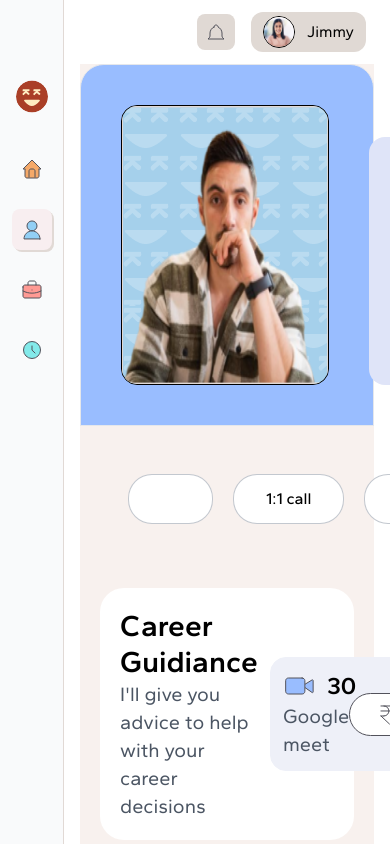
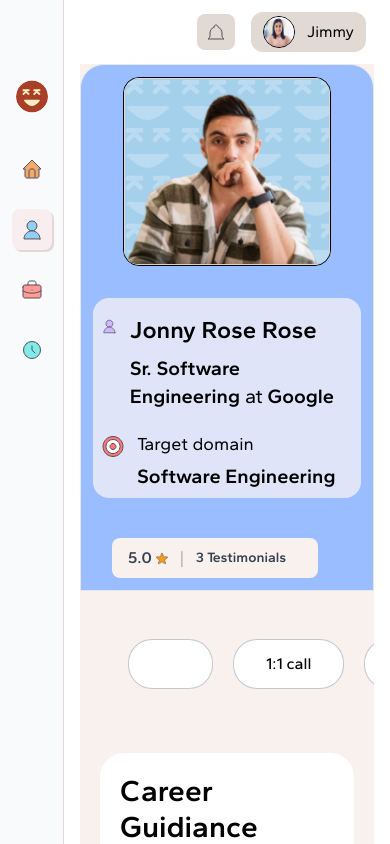
Before and after one commit to Emmykage/konnect-i, a React (Vite) app: page /mentors/1 in a window 390 px wide. Built offline with nearby package versions, Linux system fonts and the light colour scheme.

Commit message:
update responsive

```diff
--- a/src/pages/mentors/mentorUser/MentorUser.tsx
+++ b/src/pages/mentors/mentorUser/MentorUser.tsx
@@ -30,21 +30,21 @@
   return (
     <div className='mentorUser bg-primary-var'>
 
-        <header className='p-10 bg-alt justify-between rounded-tl-3xl rounded-tr-3xl border flex gap-10'>
-            <div className='flex gap-10'>
+        <header className='p-3 md:p-10 bg-alt justify-center items-center md:items-stretch md:justify-between flex-col md:flex-row rounded-tl-3xl rounded-tr-3xl border flex gap-10'>
+            <div className='flex flex-col md:flex-row md:gap-10'>
 
 
-                <img src={user?.image} alt="" className={`${user?.theme} rounded-2xl border border-black bg-red-300 w-52 `}/>
+                <img src={user?.image} alt="" className={`${user?.theme} rounded-2xl border border-black bg-red-300 w-52 m-auto`}/>
 
                 <div className='mt-8 bg-[#DFE4F8] rounded-2xl'>
 
-                    <div className='text-4xl gap-3 py-4 flex-[30%] px-10 font-semibold flex items-'>
+                    <div className='text-4xl gap-3 py-4 flex-[30%] px-2 md:px-10 font-semibold flex items-'>
                         <Person/><div>
-                        <p className='text-2xl  leading-3'>{user?.first_name } {user?.last_name}</p>
+                        <p className='text-2xl  md:leading-6'>{user?.first_name } {user?.last_name}</p>
                         <p className='text-xl my-2 font-normal'> <span className='font-semibold'>{user?.current_position }</span> at <span className='font-semibold'> {user?.current_company}</span></p>
                         </div>
                     </div>
-                    <div className='text-4xl gap-3  flex-[30%] px-10 font-semibold flex items-'>
+                    <div className='text-4xl gap-3  flex-[30%] px-2 md:px-10 font-semibold flex items-'>
                         <TargetIcon/><div>
                         <p className='font-normal text-lg leading-5'>Target domain</p>
                         <p className='text-xl my-2 font-normal'> <span className='font-semibold'>{user?.job_role }</span></p>
@@ -53,7 +53,7 @@
                 </div>
             </div>
 
-            <div className='max-w-[230px] w-full flex flex-col'>
+            <div className='max-w-[230px] w-full flex md:flex-col'>
                 <div className='mt-auto'>
                 <div className='bg-primary-var rounded-lg py-2 my-0 flex items-center justify-center gap-3 px-4 pr-8'>
                     <span className='text-gray-700 font-semibold flex items-center gap-1'>5.0 <FavoriteIcon/></span>
@@ -67,7 +67,7 @@
 
         </header>
 
-        <div className='flex p-12 gap-5'>
+        <div className='flex p-12 gap-5 overflow-x-auto'>
             {actions.map(item => (
         <button onClick={() => setSelectedAct(item.action)} className={`${selectedAct == item.action && "text-white bg-[#624A14]"} px-8 py-3 shrink-0 border border-gray-400/60 rounded-3xl flex items-center bg-white gap-2 font-medium text-base`}>   {item.label} </button>
 
@@ -76,18 +76,10 @@
         </div>
         <div className='px-5'>
 
-        {/* <div className=' flex p-12 gap-5'>
-            <span className='px-5 py-1 border border-gray-400/60 rounded-3xl flex items-center gap-2 text-gray-700 font-medium'>   Role  <CloseIcon/>    </span>
-            <span className='px-5 py-1  border border-gray-400/60 rounded-3xl flex items-center gap-2 text-gray-700 font-medium'>   Company  <CloseIcon/>    </span>
-            <span className='px-5 py-1 border border-gray-400/60 rounded-3xl flex items-center gap-2  text-gray-700 font-medium'>   Slot  <CloseIcon/>    </span>
-            <span className='px-5 py-1 border border-gray-400/60 rounded-3xl flex items-center gap-2  text-gray-700 font-medium'>   Rate  <CloseIcon/>    </span>
-
-        </div> */}
-
         <section>
 
             {activityData.map(item => (
-                  <div className='flex my-4 bg-white p-5 rounded-3xl gap-3'>
+                  <div className='flex flex-col md:flex-row my-4 bg-white p-5 rounded-3xl gap-3'>
                     <div className='flex-1'>
                         <h3 className='text-3xl font-semibold'>{item.title}</h3>
                         <p className='text-xl text-gray-600 font-normal'>{item.note}</p>
@@ -120,11 +112,11 @@
              </section>
 
         <section className='py-4'>
-            <div className='flex justify-between my-7'>
-                <h3 className='text-[40px] font-semibold'>Testimonials</h3>
-                <p className='font-normal text-3xl flex gap-4 items-center'>Rating <span className='bg-white py-2 px-8 rounded-lg  font-semibold flex items-center gap-3'>5.0 <FavoritIconLg/></span></p>
+            <div className='flex flex-col md:flex-row justify-between my-7'>
+                <h3 className='text-[40px] font-semibold text-center '>Testimonials</h3>
+                <p className='font-normal text-3xl justify-center flex gap-4 items-center'>Rating <span className='bg-white py-2 px-8 rounded-lg  font-semibold flex items-center gap-3'>5.0 <FavoritIconLg/></span></p>
             </div>
-            <div className='grid grid-cols-2 gap-5 mb-5'>
+            <div className='grid md:grid-cols-2 gap-5 mb-5'>
                 {testimonialData.map(item => (
                     <div className='border md:p-10 border-[#F2D9AA] bg-white p-5 rounded-2xl'>
                     <div>
```
Also changed, not shown: 1 other file (tests, documents, lock files or other folders). Lines whose indentation alone changed are shown as unchanged.
